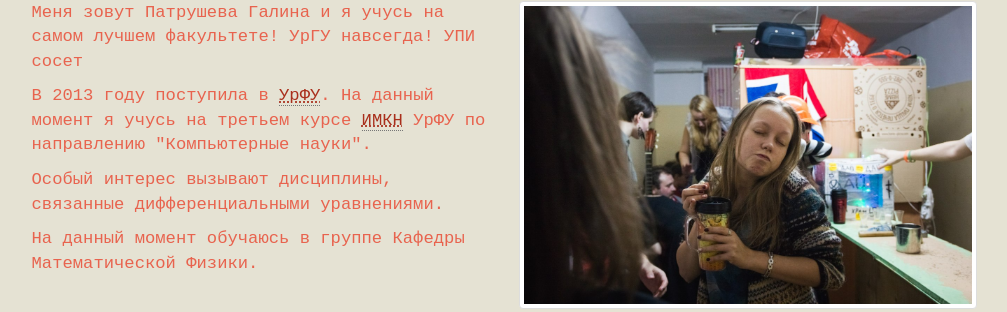
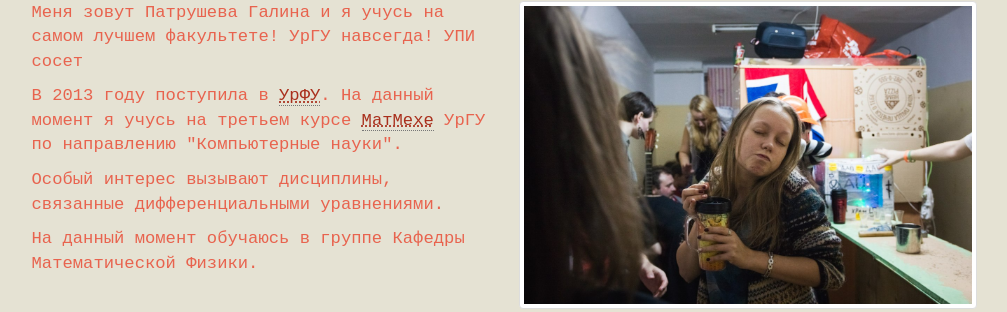
Before and after one commit to galina-patrusheva/web, a Django app: template Portfolio/templates/index.html in a window 1280 px wide. Shown: the part 179-491 px from the top of the page, without its empty margins (136-1143 px from the left). Run offline with Django 3.2, Linux system fonts and the light colour scheme; the template is opened without the code that fills it, so the values that code supplies are empty; some libraries are stand-ins or nearby versions.

Commit message:
УрГУ лучше:3

```diff
--- a/Portfolio/templates/index.html
+++ b/Portfolio/templates/index.html
@@ -6,8 +6,8 @@
     <div class="col-lg-5 col-lg-offset-1 col-md-5 col-md-offset-1 col-sm-6 col-sm-offset-0">
         <p>Меня зовут Патрушева Галина и я учусь на самом лучшем факультете! УрГУ навсегда! УПИ сосет</p>
         <p>В 2013 году поступила в <a href="//urfu.ru"><abbr title="Уральский Федеральный Университет">УрФУ</abbr></a>.
-            На данный момент я учусь на третьем курсе <a href="//imkn.urfu.ru"><abbr title="Институт Математики и Компьютрных Наук">ИМКН</abbr></a>
-            УрФУ по направлению "Компьютерные науки".</p>
+            На данный момент я учусь на третьем курсе <a href="//imkn.urfu.ru"><abbr title="Институт Математики и Компьютрных Наук">МатМехе</abbr></a>
+            УрГУ по направлению "Компьютерные науки".</p>
         <p>Особый интерес вызывают дисциплины, связанные дифференциальными уравнениями.</p>
         <p>На данный момент обучаюсь в группе Кафедры Математической Физики.</p>
     </div>
```
